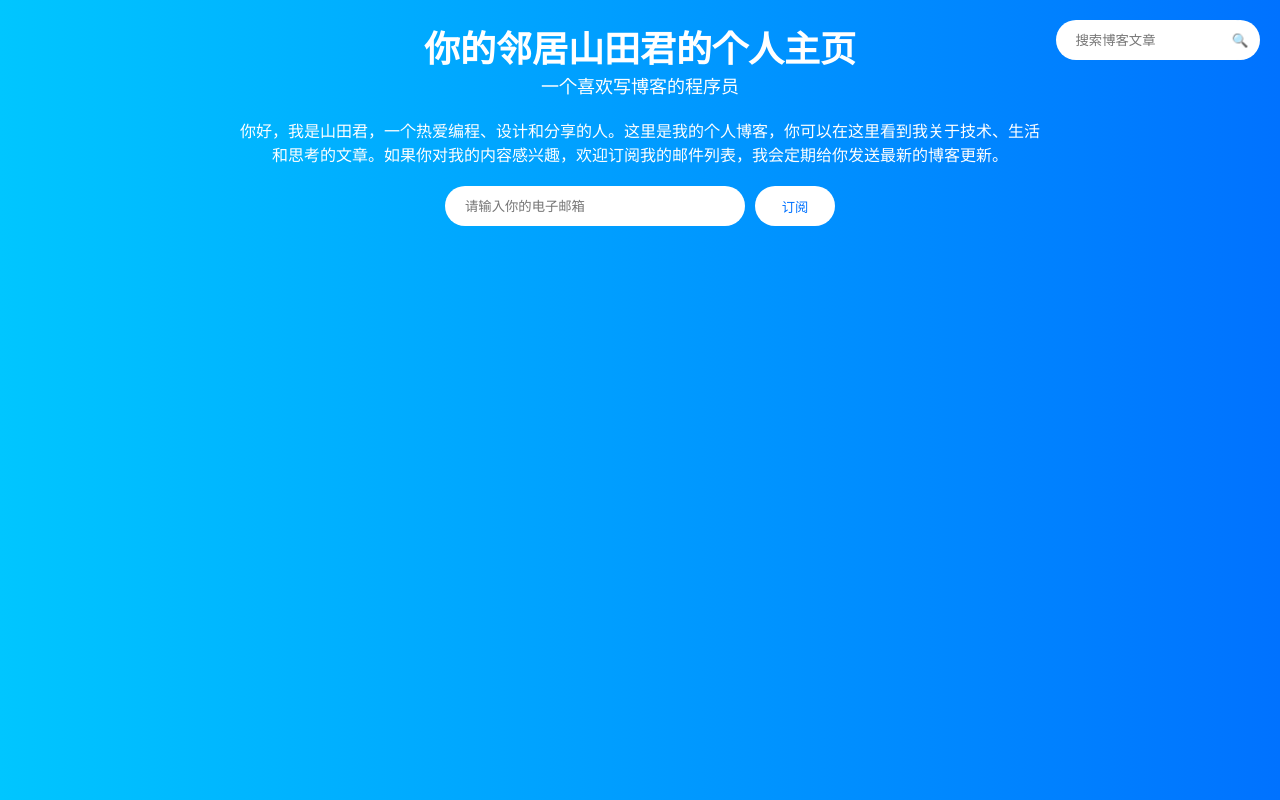
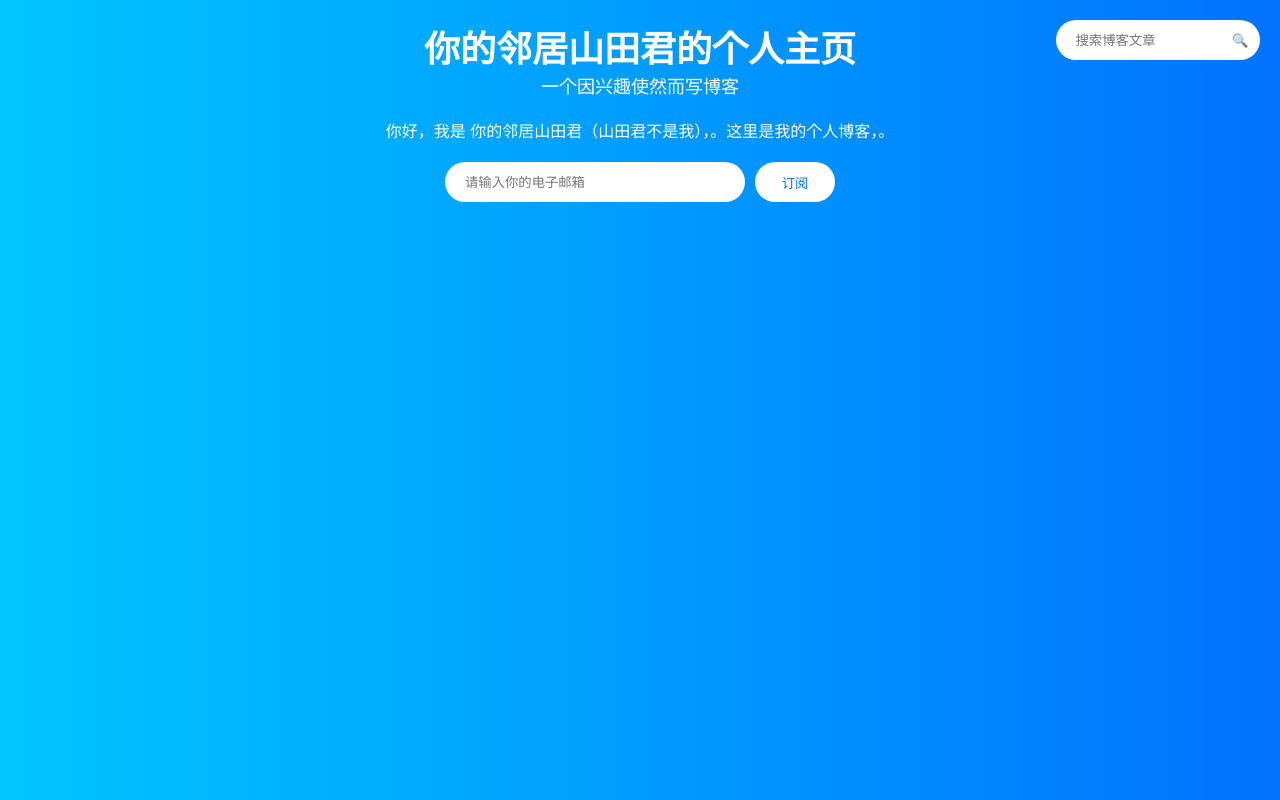
Before and after one commit to yamada6/yamada6.github.io, a plain HTML site: page index.html in a window 1280 px wide. Drawn offline with Linux system fonts and the light colour scheme.

Commit message:
更新 index.html

```diff
--- a/index.html
+++ b/index.html
@@ -93,8 +93,8 @@
 <body>
     <div class="container">
         <div class="logo">你的邻居山田君的个人主页</div>
-        <div class="subtitle">一个喜欢写博客的程序员</div>
-        <div class="intro">你好，我是山田君，一个热爱编程、设计和分享的人。这里是我的个人博客，你可以在这里看到我关于技术、生活和思考的文章。如果你对我的内容感兴趣，欢迎订阅我的邮件列表，我会定期给你发送最新的博客更新。</div>
+        <div class="subtitle">一个因兴趣使然而写博客</div>
+        <div class="intro">你好，我是 你的邻居山田君（山田君不是我），。这里是我的个人博客，。</div>
         <div class="email">
            <input type="email" placeholder="请输入你的电子邮箱">
            <button>订阅</button>
```
